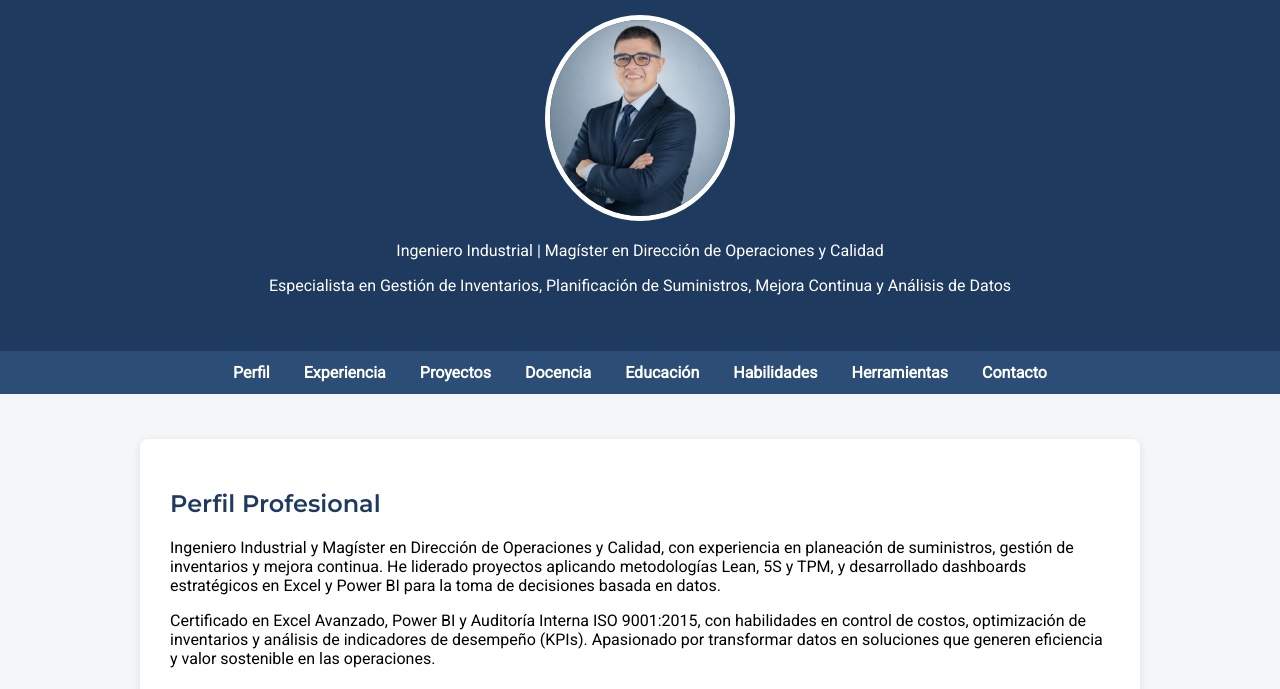
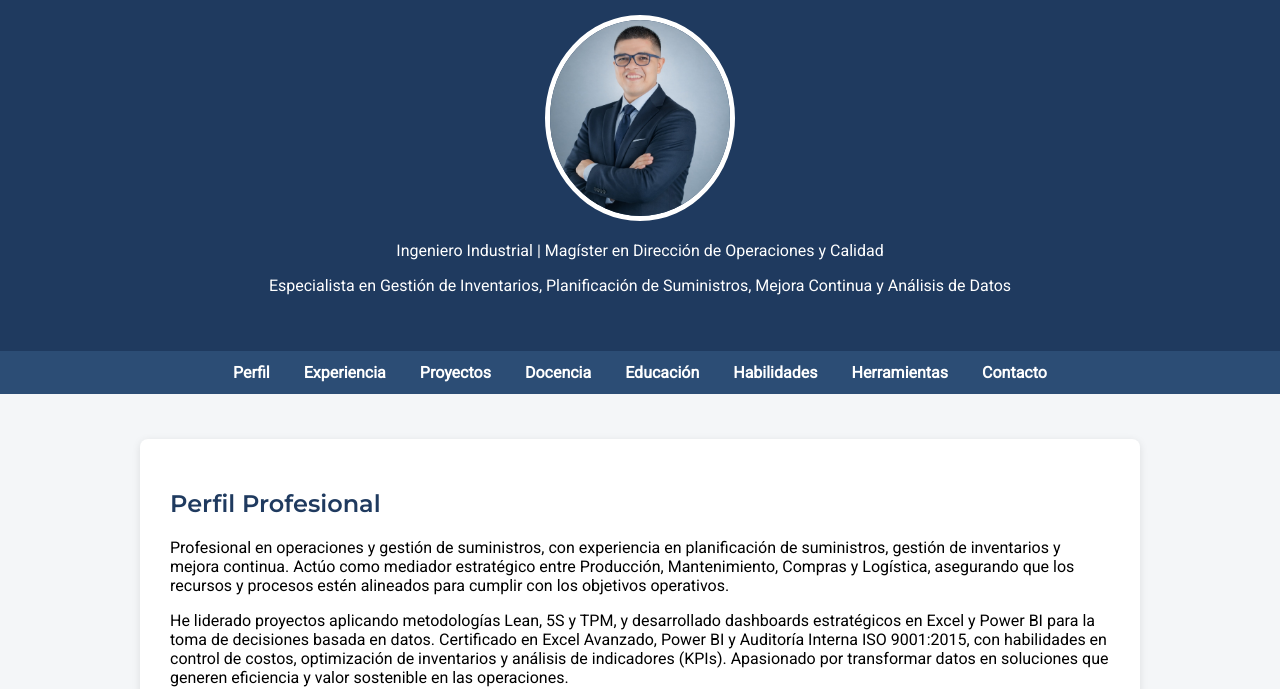
Before and after one commit to emestuardo97-cmyk/edgarmunoz.github.io, a plain HTML site: page index.html in a window 1280 px wide. Shown: the part 122-811 px from the top of the page. Drawn offline with Linux system fonts and the light colour scheme.

Commit message:
Update index.html

```diff
--- a/index.html
+++ b/index.html
@@ -165,8 +165,8 @@ footer{
 
 <section id="perfil" class="fade-in">
 <h2>Perfil Profesional</h2>
-<p>Ingeniero Industrial y Magíster en Dirección de Operaciones y Calidad, con experiencia en planeación de suministros, gestión de inventarios y mejora continua. He liderado proyectos aplicando metodologías Lean, 5S y TPM, y desarrollado dashboards estratégicos en Excel y Power BI para la toma de decisiones basada en datos.</p>
-<p>Certificado en Excel Avanzado, Power BI y Auditoría Interna ISO 9001:2015, con habilidades en control de costos, optimización de inventarios y análisis de indicadores de desempeño (KPIs). Apasionado por transformar datos en soluciones que generen eficiencia y valor sostenible en las operaciones.</p>
+<p>Profesional en operaciones y gestión de suministros, con experiencia en planificación de suministros, gestión de inventarios y mejora continua. Actúo como mediador estratégico entre Producción, Mantenimiento, Compras y Logística, asegurando que los recursos y procesos estén alineados para cumplir con los objetivos operativos.</p>
+<p>He liderado proyectos aplicando metodologías Lean, 5S y TPM, y desarrollado dashboards estratégicos en Excel y Power BI para la toma de decisiones basada en datos. Certificado en Excel Avanzado, Power BI y Auditoría Interna ISO 9001:2015, con habilidades en control de costos, optimización de inventarios y análisis de indicadores (KPIs). Apasionado por transformar datos en soluciones que generen eficiencia y valor sostenible en las operaciones.</p>
 
      <!-- Botón de descarga del CV -->
   <a href="EDGAR_MUÑOZ.pdf" download
```
